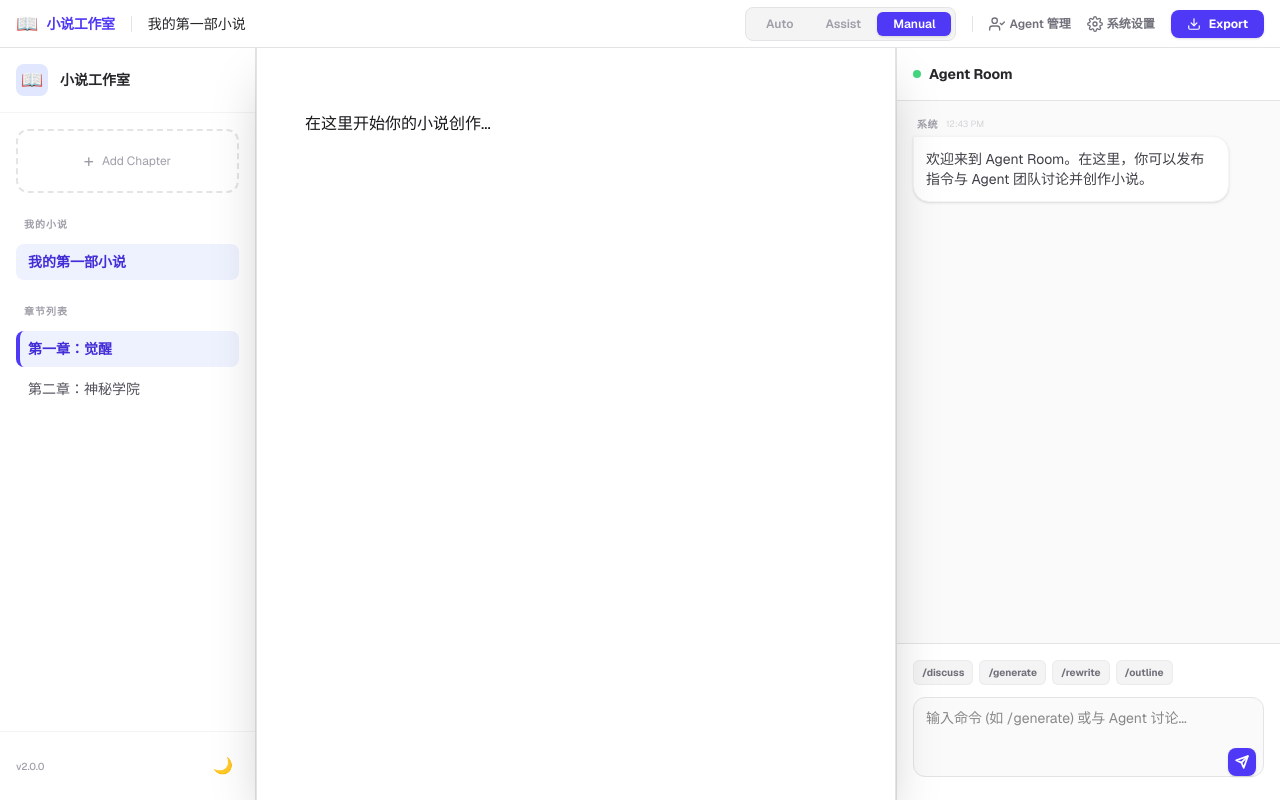
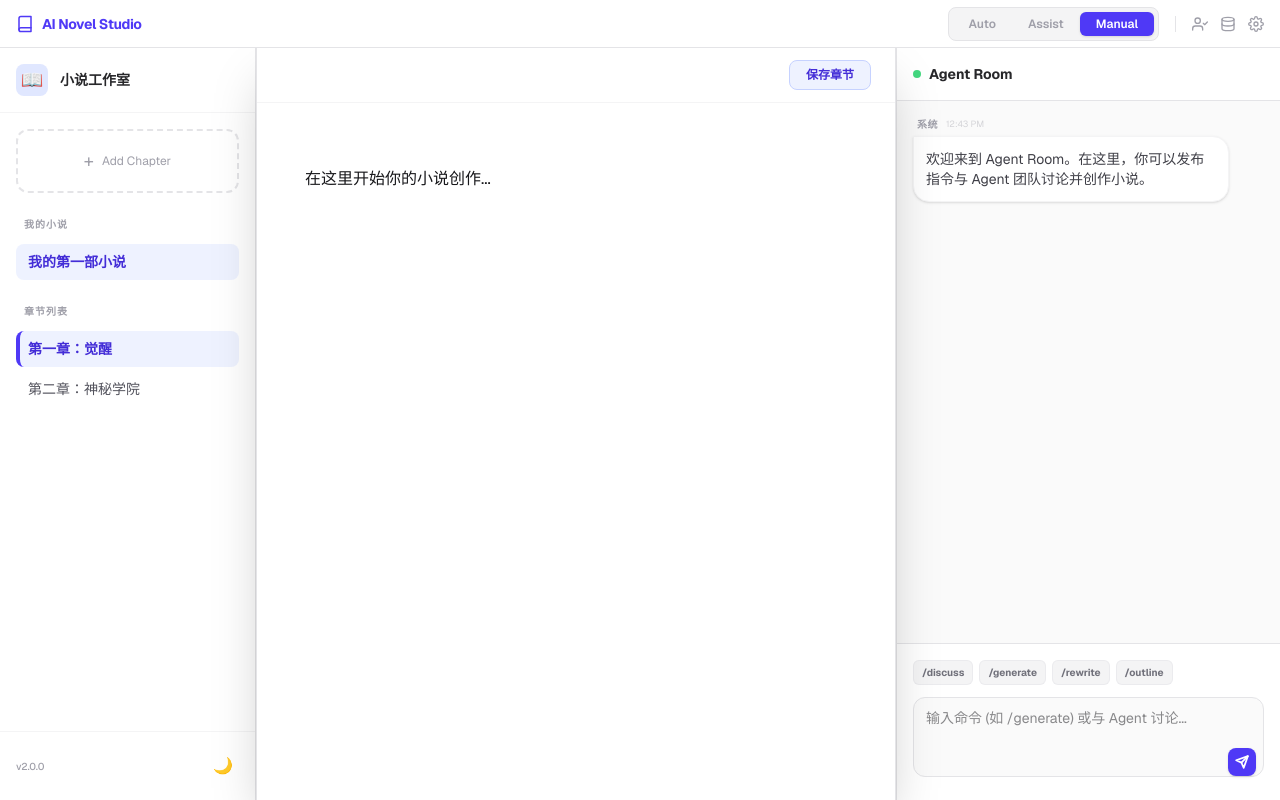
Before and after one commit to Shey1201/Novel-Agent, a Next.js app in the folder frontend/: page / in a window 1280 px wide. Built offline with nearby package versions, Linux system fonts and the light colour scheme.

Commit message:
fix(frontend): merge image-based topbar and save flow only

```diff
--- a/frontend/src/app/page.tsx
+++ b/frontend/src/app/page.tsx
@@ -10,6 +10,7 @@ import { TiptapEditor } from "@/components/editor/TiptapEditor";
 export default function Home() {
   const editorRef = useRef<any>(null);
   const [isProcessing, setIsProcessing] = useState(false);
+  const [isSaving, setIsSaving] = useState(false);
 
   const handleRunAgents = async () => {
     if (editorRef.current) {
@@ -17,6 +18,13 @@ export default function Home() {
       await editorRef.current.handleRunAgents();
       setIsProcessing(false);
     }
+  };
+
+  const handleSaveChapter = async () => {
+    if (!editorRef.current?.handleSaveChapter) return;
+    setIsSaving(true);
+    await editorRef.current.handleSaveChapter();
+    setTimeout(() => setIsSaving(false), 500);
   };
 
   return (
@@ -30,6 +38,14 @@ export default function Home() {
 
         {/* Main Content Area */}
         <main className="flex flex-1 flex-col min-w-0 bg-white relative shadow-2xl z-10 border-x border-zinc-200">
+          <div className="flex items-center justify-end border-b border-zinc-100 px-6 py-3">
+            <button
+              onClick={handleSaveChapter}
+              className="flex items-center gap-2 rounded-lg border border-indigo-200 bg-indigo-50 px-4 py-1.5 text-xs font-bold text-indigo-700 hover:bg-indigo-100 transition-colors"
+            >
+              <span>{isSaving ? "保存中..." : "保存章节"}</span>
+            </button>
+          </div>
           {/* Editor Area */}
           <div className="flex-1 overflow-y-auto p-12 flex justify-center scrollbar-hide bg-white">
             <div className="w-full max-w-2xl">
--- a/frontend/src/components/editor/TiptapEditor.tsx
+++ b/frontend/src/components/editor/TiptapEditor.tsx
@@ -14,6 +14,54 @@ export const TiptapEditor = forwardRef((props, ref) => {
   const currentChapter = currentNovel?.chapters.find(c => c.id === currentChapterId);
 
   const [selectedTrace, setSelectedTrace] = useState<any>(null);
+
+  const saveChapterDraft = async () => {
+    if (!editor || !currentNovelId || !currentChapterId) return false;
+
+    const content = editor.getHTML();
+    const currentState = useNovelStore.getState();
+    const chapter = currentState.novels
+      .find((novel) => novel.id === currentNovelId)
+      ?.chapters.find((ch) => ch.id === currentChapterId);
+
+    updateChapterContent(currentNovelId, currentChapterId, content, chapter?.trace_data || []);
+
+    try {
+      await fetch("http://127.0.0.1:8000/api/novel/draft", {
+        method: "POST",
+        headers: { "Content-Type": "application/json" },
+        body: JSON.stringify({
+          novel_id: currentNovelId,
+          chapter_id: currentChapterId,
+          content,
+          trace_data: chapter?.trace_data || [],
+        }),
+      });
+
+      const { novels, currentNovelId: savedNovelId, currentChapterId: savedChapterId, constraints, agentConfigs, messages, writingMode, agents } = useNovelStore.getState();
+      localStorage.setItem(
+        "novel-storage-v2",
+        JSON.stringify({
+          state: {
+            novels,
+            currentNovelId: savedNovelId,
+            currentChapterId: savedChapterId,
+            constraints,
+            agentConfigs,
+            messages,
+            writingMode,
+            agents,
+          },
+          version: 0,
+        })
+      );
+
+      return true;
+    } catch (error) {
+      console.error("保存章节失败:", error);
+      return false;
+    }
+  };
 
   const editor = useEditor({
     extensions: [
@@ -53,6 +101,7 @@ export const TiptapEditor = forwardRef((props, ref) => {
 
   // 公开 handleRunAgents 方法
   useImperativeHandle(ref, () => ({
+    handleSaveChapter: saveChapterDraft,
     handleRunAgents: async () => {
       const { agentConfigs, constraints } = useNovelStore.getState();
       if (!editor) return;
@@ -91,6 +140,15 @@ export const TiptapEditor = forwardRef((props, ref) => {
       }
     }
   }));
+
+  useEffect(() => {
+    if (!editor || !currentNovelId || !currentChapterId) return;
+    const timer = window.setInterval(() => {
+      saveChapterDraft();
+    }, 10000);
+
+    return () => window.clearInterval(timer);
+  }, [editor, currentNovelId, currentChapterId]);
 
   return (
     <div className="w-full h-full relative">
--- a/frontend/src/components/layout/Sidebar.tsx
+++ b/frontend/src/components/layout/Sidebar.tsx
@@ -31,7 +31,7 @@ export const Sidebar: React.FC = () => {
     setCurrentChapterId(newId);
   };
 
-  const startEditing = (novel: any) => {
+  const startEditing = (novel: { id: string; title: string }) => {
     setEditingNovelId(novel.id);
     setEditTitle(novel.title);
   };
--- a/frontend/src/components/layout/TopBar.tsx
+++ b/frontend/src/components/layout/TopBar.tsx
@@ -69,13 +69,12 @@ export const TopBar: React.FC<TopBarProps> = ({ onRunAgents, isProcessing }) =>
 
   return (
     <header className="flex h-12 items-center justify-between border-b border-zinc-200 bg-white px-4 shrink-0 relative">
-      <div className="flex items-center gap-4">
-        <div className="flex items-center gap-2">
-          <span className="text-indigo-600 text-lg">📖</span>
-          <h1 className="text-sm font-bold text-indigo-600 tracking-tight">小说工作室</h1>
-        </div>
-        <div className="h-4 w-[1px] bg-zinc-200" />
-        <h2 className="text-sm font-medium text-zinc-800">{currentNovel?.title || "Untitled Story"}</h2>
+      <div className="flex items-center gap-2">
+        <svg xmlns="http://www.w3.org/2000/svg" width="18" height="18" viewBox="0 0 24 24" fill="none" stroke="currentColor" strokeWidth="2" strokeLinecap="round" strokeLinejoin="round" className="text-indigo-600">
+          <path d="M4 19.5A2.5 2.5 0 0 1 6.5 17H20" />
+          <path d="M6.5 2H20v20H6.5A2.5 2.5 0 0 1 4 19.5v-15A2.5 2.5 0 0 1 6.5 2z" />
+        </svg>
+        <h1 className="text-sm font-bold tracking-tight text-indigo-600">AI Novel Studio</h1>
       </div>
 
       <div className="flex items-center gap-4">
@@ -83,21 +82,17 @@ export const TopBar: React.FC<TopBarProps> = ({ onRunAgents, isProcessing }) =>
 
         <div className="h-4 w-[1px] bg-zinc-200" />
 
-        <div className="flex items-center gap-4 text-zinc-500">
-          <button onClick={() => setShowAgentModal(true)} title="Agent 管理" className="hover:text-indigo-600 transition-colors flex items-center gap-1 text-xs font-semibold">
+        <div className="flex items-center gap-3 text-zinc-400">
+          <button onClick={() => setShowAgentModal(true)} title="Agent 管理" className="hover:text-indigo-600 transition-colors">
             <svg xmlns="http://www.w3.org/2000/svg" width="16" height="16" viewBox="0 0 24 24" fill="none" stroke="currentColor" strokeWidth="2" strokeLinecap="round" strokeLinejoin="round"><path d="M16 21v-2a4 4 0 0 0-4-4H5a4 4 0 0 0-4 4v2"/><circle cx="8.5" cy="7" r="4"/><polyline points="17 11 19 13 23 9"/></svg>
-            <span>Agent 管理</span>
           </button>
-          <button onClick={() => setShowSettingsModal(true)} title="系统设置" className="hover:text-indigo-600 transition-colors flex items-center gap-1 text-xs font-semibold">
+          <button onClick={handleExport} title="导出章节" className="hover:text-indigo-600 transition-colors">
+            <svg xmlns="http://www.w3.org/2000/svg" width="16" height="16" viewBox="0 0 24 24" fill="none" stroke="currentColor" strokeWidth="2" strokeLinecap="round" strokeLinejoin="round"><ellipse cx="12" cy="5" rx="9" ry="3"/><path d="M3 5v14c0 1.7 4 3 9 3s9-1.3 9-3V5"/><path d="M3 12c0 1.7 4 3 9 3s9-1.3 9-3"/></svg>
+          </button>
+          <button onClick={() => setShowSettingsModal(true)} title="系统设置" className="hover:text-indigo-600 transition-colors">
             <svg xmlns="http://www.w3.org/2000/svg" width="16" height="16" viewBox="0 0 24 24" fill="none" stroke="currentColor" strokeWidth="2" strokeLinecap="round" strokeLinejoin="round"><circle cx="12" cy="12" r="3"/><path d="M19.4 15a1.65 1.65 0 0 0 .33 1.82l.06.06a2 2 0 0 1 0 2.83 2 2 0 0 1-2.83 0l-.06-.06a1.65 1.65 0 0 0-1.82-.33 1.65 1.65 0 0 0-1 1.51V21a2 2 0 0 1-2 2 2 2 0 0 1-2-2v-.09A1.65 1.65 0 0 0 9 19.4a1.65 1.65 0 0 0-1.82.33l-.06.06a2 2 0 0 1-2.83 0 2 2 0 0 1 0-2.83l.06-.06a1.65 1.65 0 0 0 .33-1.82 1.65 1.65 0 0 0-1.51-1H3a2 2 0 0 1-2-2 2 2 0 0 1 2-2h.09A1.65 1.65 0 0 0 4.6 9a1.65 1.65 0 0 0-.33-1.82l-.06-.06a2 2 0 0 1 0-2.83 2 2 0 0 1 2.83 0l.06.06a1.65 1.65 0 0 0 1.82.33H9a1.65 1.65 0 0 0 1-1.51V3a2 2 0 0 1 2-2 2 2 0 0 1 2 2v.09a1.65 1.65 0 0 0 1 1.51 1.65 1.65 0 0 0 1.82-.33l.06-.06a2 2 0 0 1 2.83 0 2 2 0 0 1 0 2.83l-.06.06a1.65 1.65 0 0 0-.33 1.82V9a1.65 1.65 0 0 0 1.51 1H21a2 2 0 0 1 2 2 2 2 0 0 1-2 2h-.09a1.65 1.65 0 0 0-1.51 1z"/></svg>
-            <span>系统设置</span>
           </button>
         </div>
-
-        <button onClick={handleExport} className="flex items-center gap-2 rounded-lg bg-indigo-600 px-4 py-1.5 text-xs font-bold text-white hover:bg-indigo-700 shadow-sm transition-all">
-          <svg xmlns="http://www.w3.org/2000/svg" width="14" height="14" viewBox="0 0 24 24" fill="none" stroke="currentColor" strokeWidth="2" strokeLinecap="round" strokeLinejoin="round"><path d="M21 15v4a2 2 0 0 1-2 2H5a2 2 0 0 1-2-2v-4"/><polyline points="7 10 12 15 17 10"/><line x1="12" y1="15" x2="12" y2="3"/></svg>
-          <span>Export</span>
-        </button>
       </div>
 
       {/* Agent Modal */}
```
